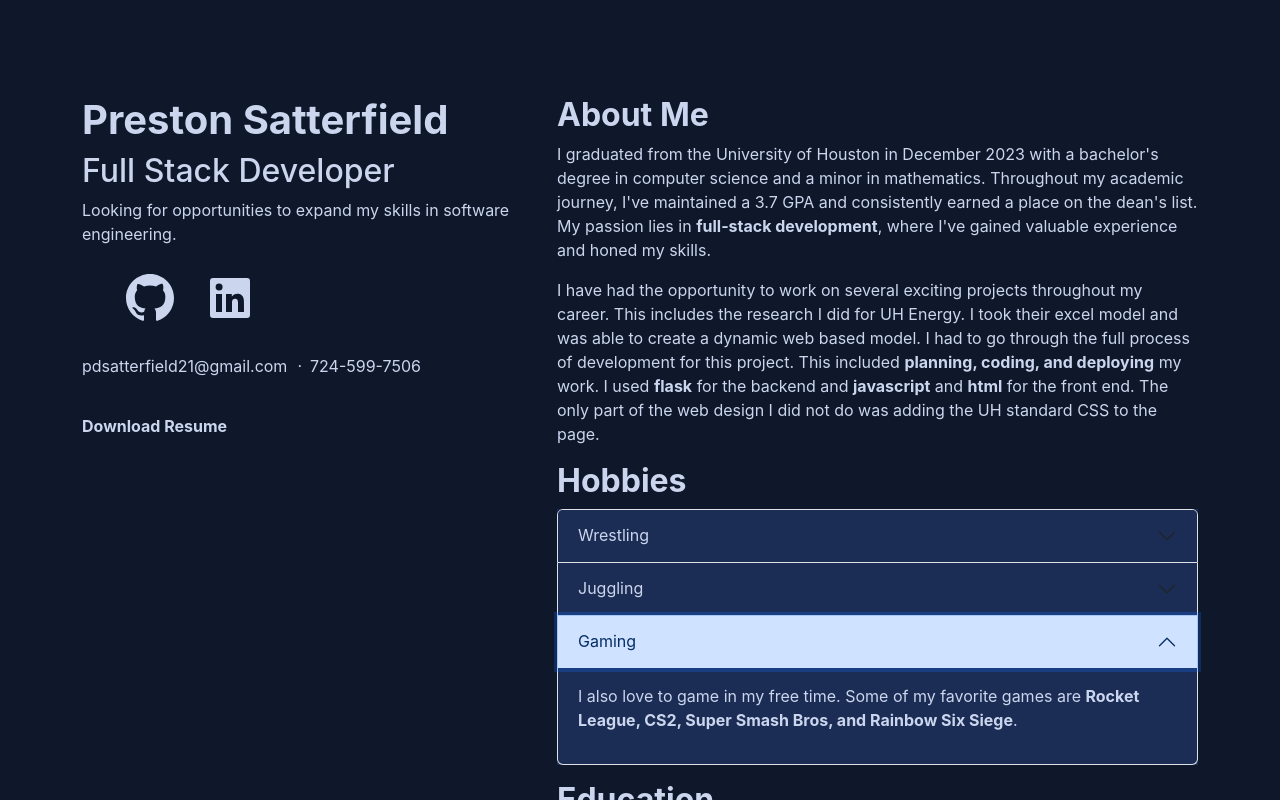
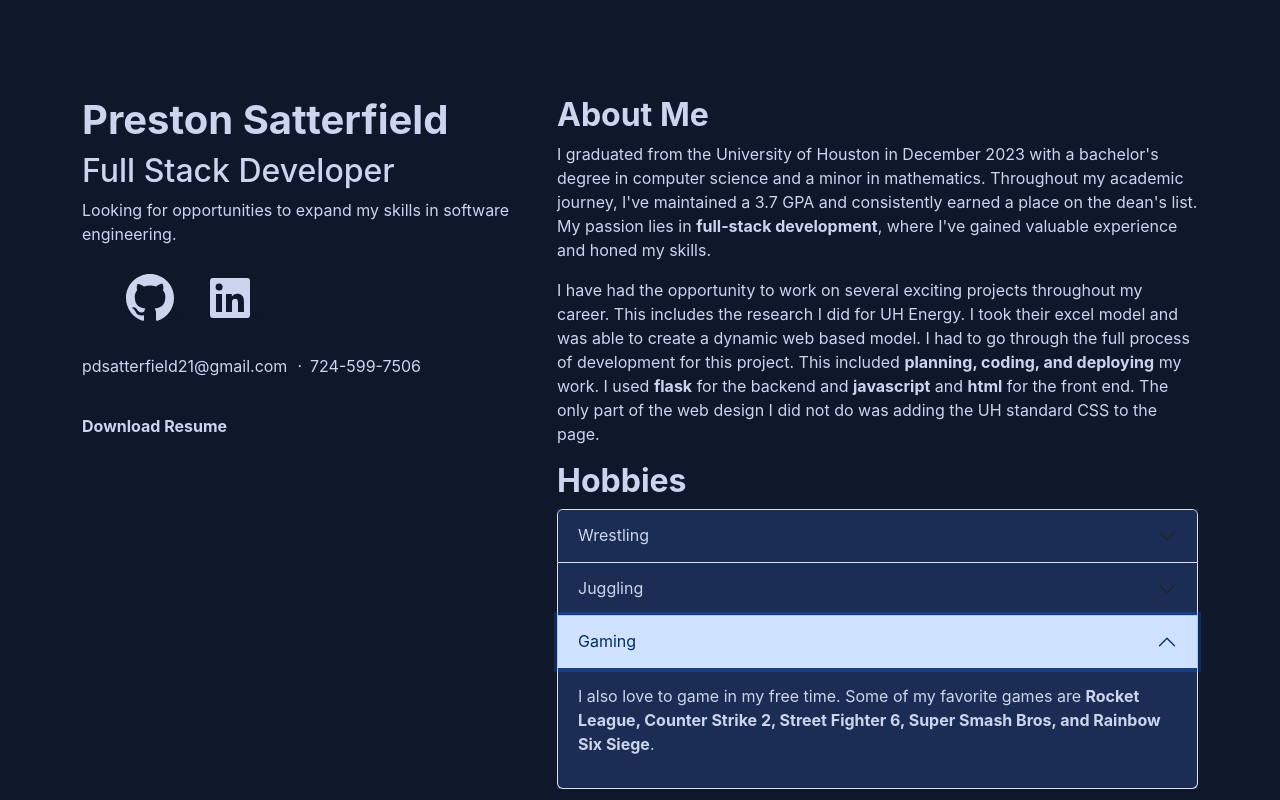
Before and after one commit to pdsatter/Portfolio, a React (Create React App) app in the folder portfolio-app/: page / in a window 1280 px wide. Both pictures are taken after a click on the button "Gaming". Shown: the top 800 px of the page. Built offline with nearby package versions, Linux system fonts and the light colour scheme.

Commit message:
Change games I play in hobbies

```diff
--- a/portfolio-app/src/Hobbies.tsx
+++ b/portfolio-app/src/Hobbies.tsx
@@ -76,7 +76,7 @@ function Hobbies() {
                     <Accordion.Header>Gaming</Accordion.Header>
                     <Accordion.Body>
                         <p>
-                            I also love to game in my free time.  Some of my favorite games are <strong>Rocket League, CS2, Super Smash Bros, and Rainbow Six Siege</strong>.
+                            I also love to game in my free time.  Some of my favorite games are <strong>Rocket League, Counter Strike 2, Street Fighter 6, Super Smash Bros, and Rainbow Six Siege</strong>.
                         </p>
                     </Accordion.Body>
                 </Accordion.Item>
```
